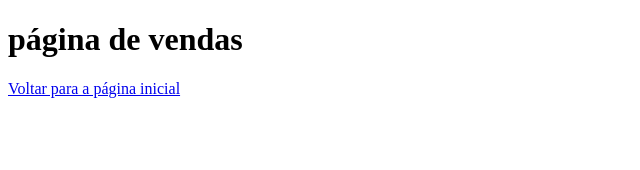
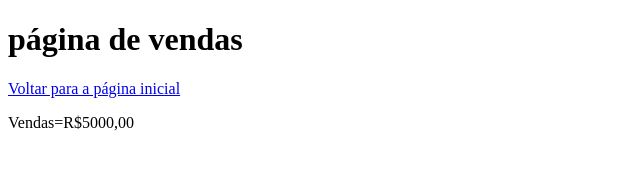
Before and after one commit to JotaSales7/aulagithub, a plain HTML site: page vendas.html in a window 1280 px wide. Shown: the whole page, without its empty margins (0-640 px from the left). Drawn offline with Linux system fonts and the light colour scheme.

Commit message:
Acrescentado valor das vendas

```diff
--- a/vendas.html
+++ b/vendas.html
@@ -9,5 +9,6 @@
 <body>
   <h1>página de vendas</h1>
   <a href="index.html">Voltar para a página inicial</a>
+  <p>Vendas=R$5000,00
 </body>
 </html>
```
